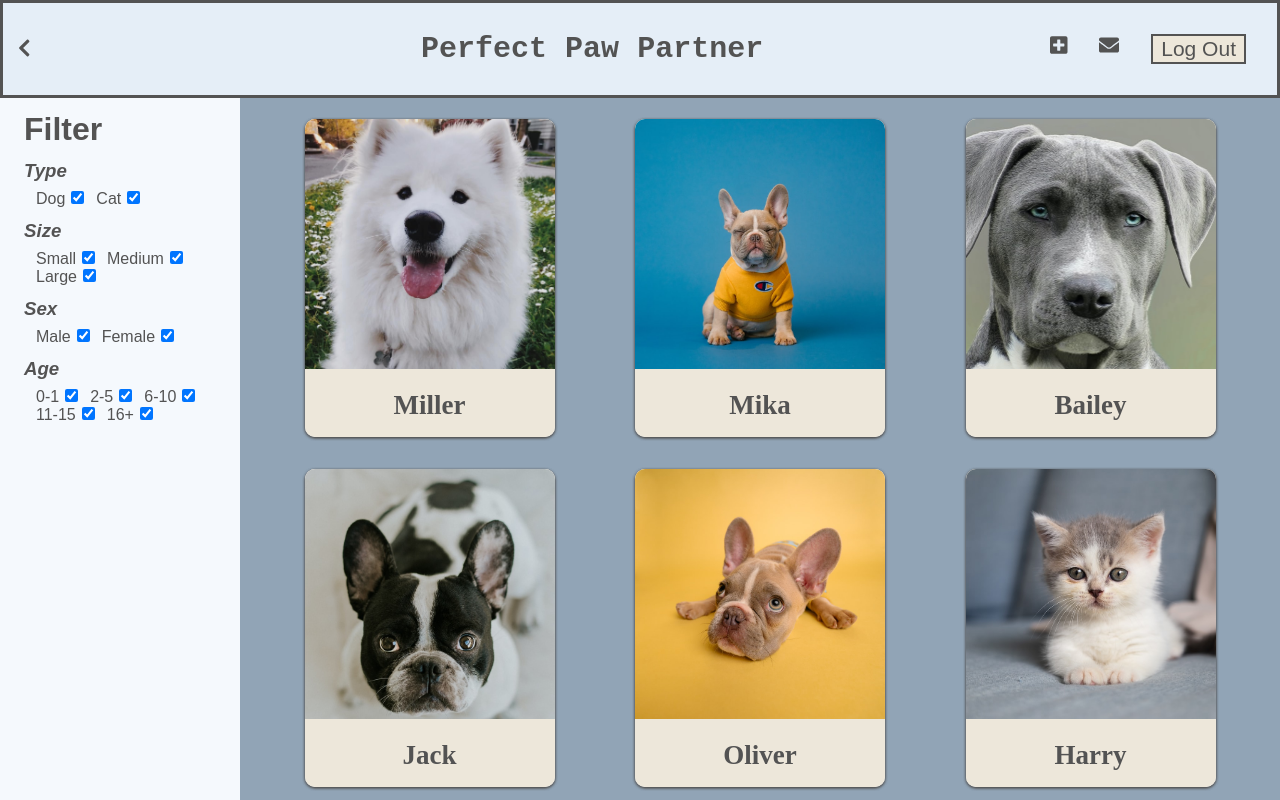
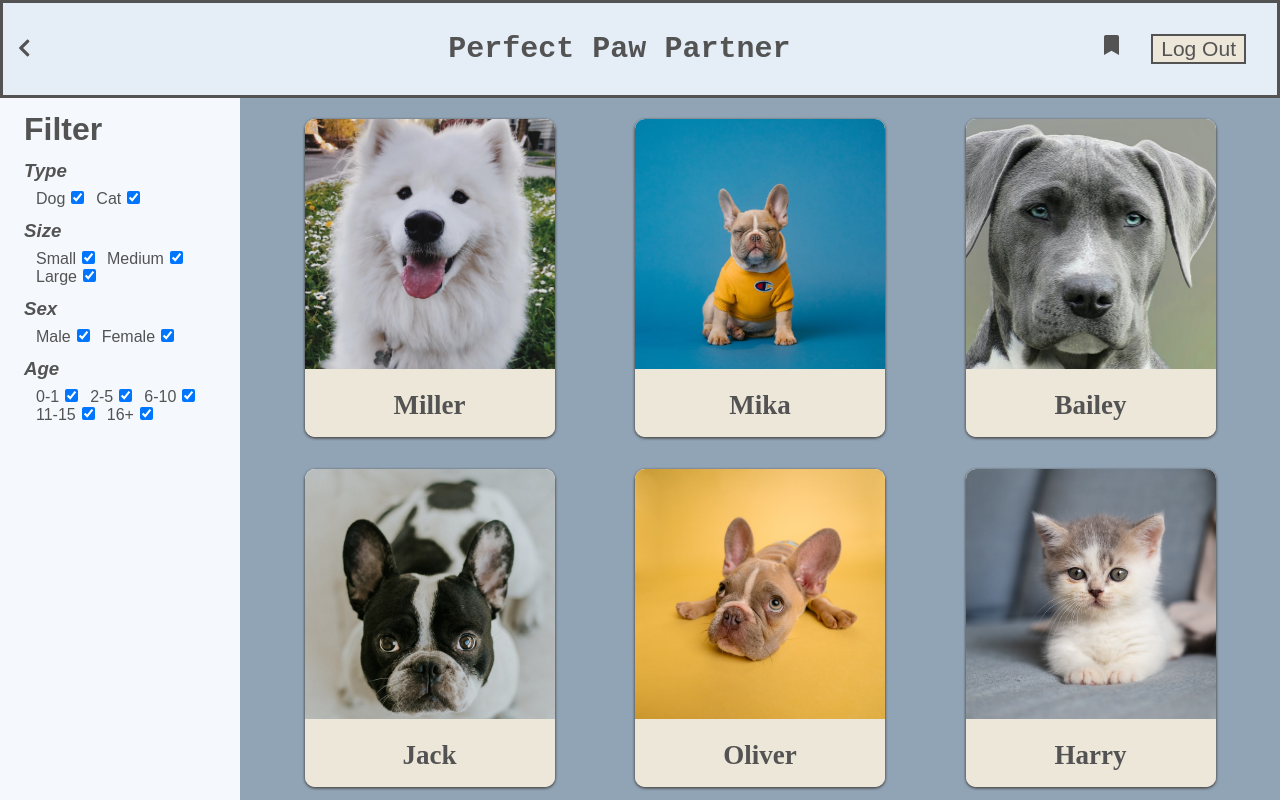
Before and after one commit to sooparkdev/UW-Team-Project_-Perfect-Paw-Partner, a React (Create React App) app: page /home in a window 1280 px wide. Shown: the top 800 px of the page. Built offline with nearby package versions, Linux system fonts and the light colour scheme; a web font is replaced by a local one.

Commit message:
add nav bar fixes

```diff
--- a/src/Navbar.js
+++ b/src/Navbar.js
@@ -1,6 +1,6 @@
 import React, { useState } from 'react';
 import { FontAwesomeIcon } from '@fortawesome/react-fontawesome';
-import { faFilter, faPaw, faChevronLeft, faEnvelope, faSmile, faPlusSquare, faBars } from '@fortawesome/free-solid-svg-icons'
+import { faFilter, faPaw, faChevronLeft, faEnvelope, faSmile, faPlusSquare, faBars, faBookmark } from '@fortawesome/free-solid-svg-icons'
 import {Link} from 'react-router-dom';
 import firebase from 'firebase/app';
 
@@ -41,10 +41,7 @@ function NavBar(props) {
 
                 <ul className="nav-links">
                     <li>
-                        <a href="#new-post"><FontAwesomeIcon icon={faPlusSquare}/></a>
-                    </li>
-                    <li>
-                        <Link to='/bookmark' ><FontAwesomeIcon  icon={faEnvelope}/> </Link>
+                        <Link to='/bookmark' ><FontAwesomeIcon  icon={faBookmark}/> </Link>
                     </li>
                     <li>
                         {/* <a href="#profile"><FontAwesomeIcon icon={faSmile}/></a> */}
@@ -62,9 +59,7 @@ function NavBar(props) {
                 { showDropdown &&
                     <div className="dropdown">
                         <Link to="/splash">Back to Splash</Link>
-                        <a href="#new-post">New Post</a>
-                        <a href="#message">Messaging</a>
-                        <a href="#profile">Profile</a>
+                        <a href="#bookmarks">Bookmarks</a>
                     </div>
                 }
             </nav>
```
Also changed, not shown: 1 other file (tests, documents, lock files or other folders).
